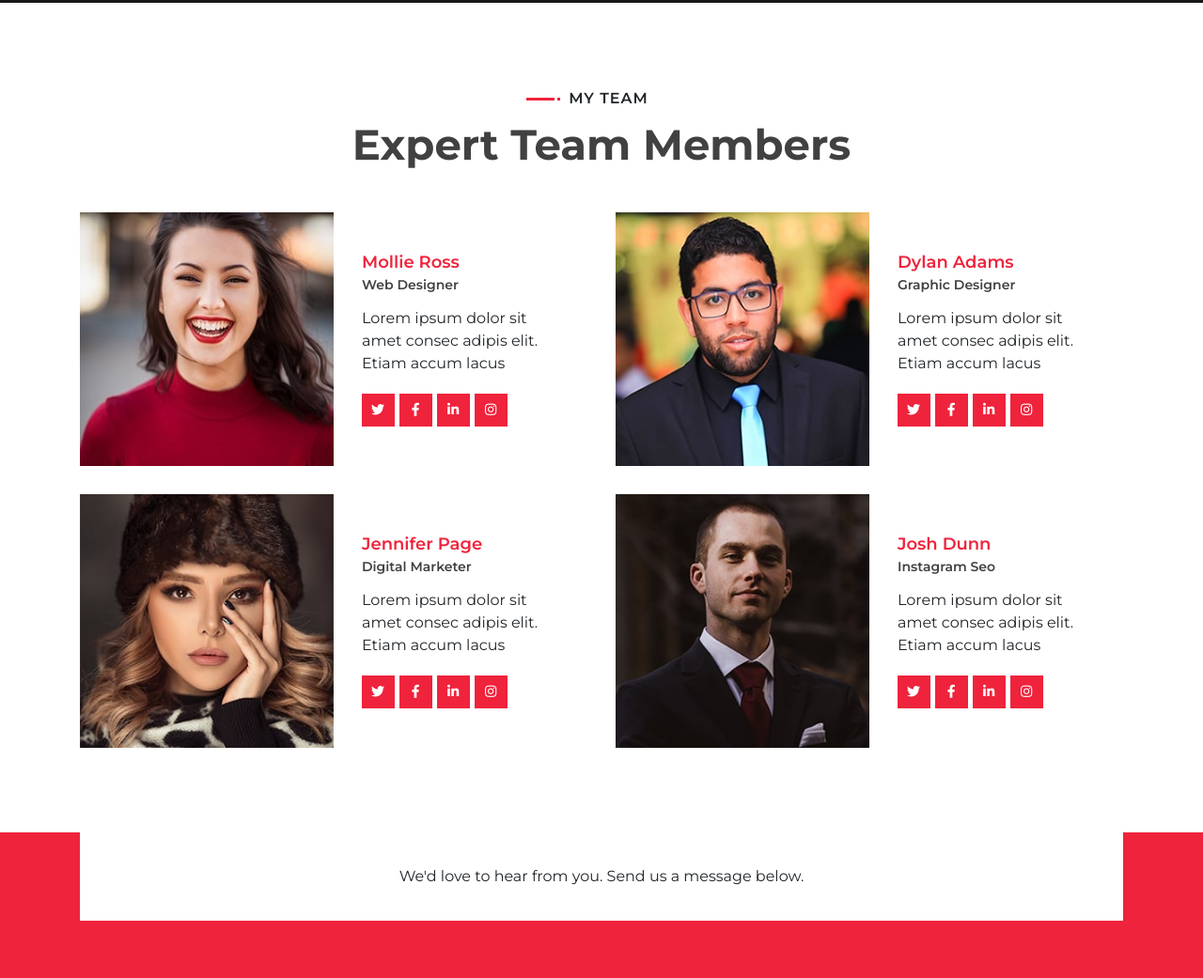
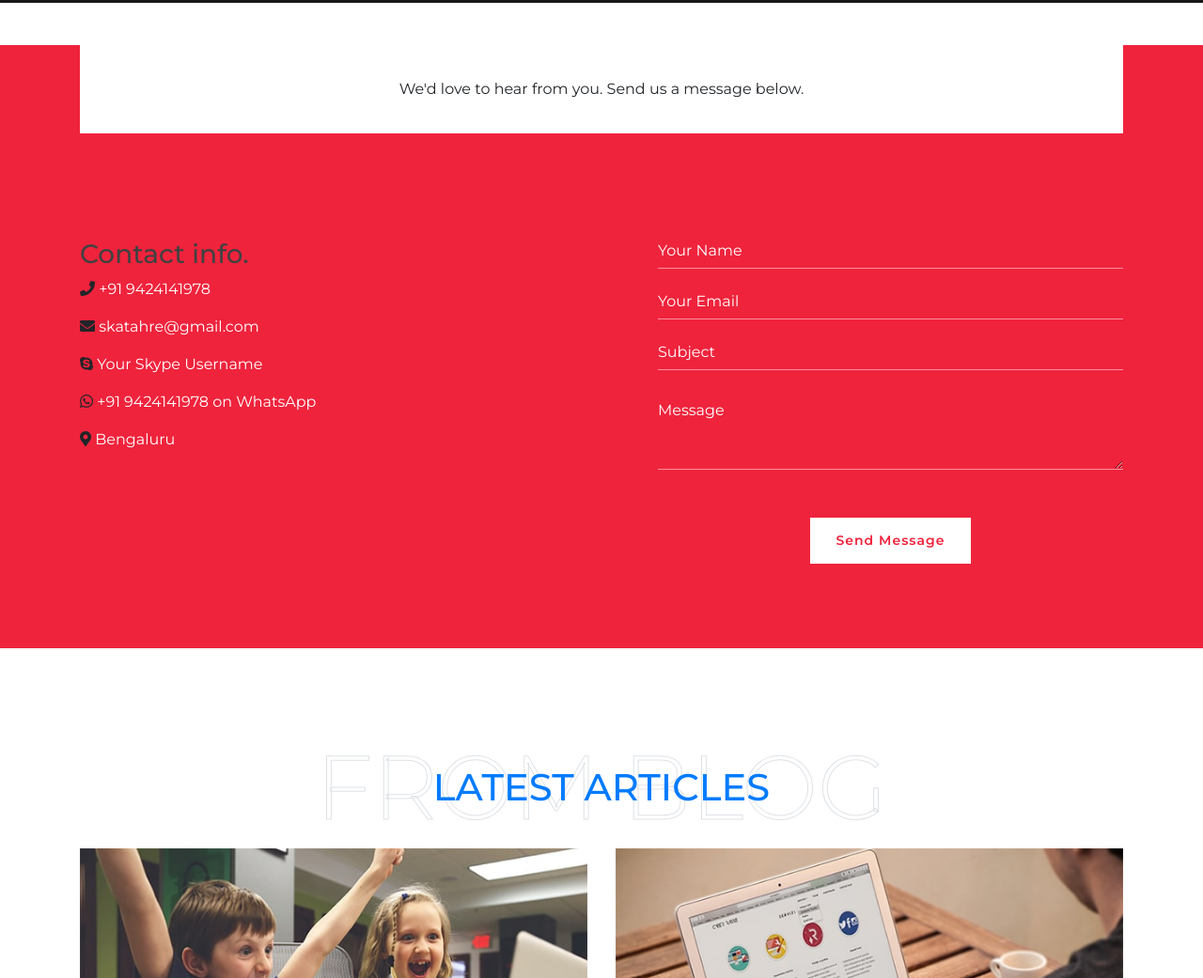
Before and after one commit to sagarkatahre/sagarkatahre.github.io, a plain HTML site: page index.html in a window 1280 px wide. Shown: the part 7700-8741 px from the top of the page at 94% size. Drawn offline with nearby package versions, Linux system fonts and the light colour scheme.

Commit message:
Update index.html

```diff
--- a/index.html
+++ b/index.html
@@ -670,122 +670,7 @@
 
 
 
-  <!-- Team Start -->
-  <div class="team" id="team">
-   <div class="container">
-    <div class="section-header text-center wow zoomIn" data-wow-delay="0.1s">
-     <p>My Team</p>
-     <h2>Expert Team Members</h2>
-    </div>
-    <div class="row">
-     <div class="col-lg-6 wow fadeInUp" data-wow-delay="0.0s">
-      <div class="team-item">
-       <div class="team-img">
-        <img src="img/team-1.jpg" alt="Image">
-       </div>
-       <div class="team-text">
-        <h2>Mollie Ross</h2>
-        <h4>Web Designer</h4>
-        <p> Lorem ipsum dolor sit amet consec adipis elit. Etiam accum lacus </p>
-        <div class="team-social">
-         <a class="btn" href="">
-          <i class="fab fa-twitter"></i>
-         </a>
-         <a class="btn" href="">
-          <i class="fab fa-facebook-f"></i>
-         </a>
-         <a class="btn" href="">
-          <i class="fab fa-linkedin-in"></i>
-         </a>
-         <a class="btn" href="">
-          <i class="fab fa-instagram"></i>
-         </a>
-        </div>
-       </div>
-      </div>
-     </div>
-     <div class="col-lg-6 wow fadeInUp" data-wow-delay="0.2s">
-      <div class="team-item">
-       <div class="team-img">
-        <img src="img/team-2.jpg" alt="Image">
-       </div>
-       <div class="team-text">
-        <h2>Dylan Adams</h2>
-        <h4>Graphic Designer</h4>
-        <p> Lorem ipsum dolor sit amet consec adipis elit. Etiam accum lacus </p>
-        <div class="team-social">
-         <a class="btn" href="">
-          <i class="fab fa-twitter"></i>
-         </a>
-         <a class="btn" href="">
-          <i class="fab fa-facebook-f"></i>
-         </a>
-         <a class="btn" href="">
-          <i class="fab fa-linkedin-in"></i>
-         </a>
-         <a class="btn" href="">
-          <i class="fab fa-instagram"></i>
-         </a>
-        </div>
-       </div>
-      </div>
-     </div>
-     <div class="col-lg-6 wow fadeInUp" data-wow-delay="0.4s">
-      <div class="team-item">
-       <div class="team-img">
-        <img src="img/team-3.jpg" alt="Image">
-       </div>
-       <div class="team-text">
-        <h2>Jennifer Page</h2>
-        <h4>Digital Marketer</h4>
-        <p> Lorem ipsum dolor sit amet consec adipis elit. Etiam accum lacus </p>
-        <div class="team-social">
-         <a class="btn" href="">
-          <i class="fab fa-twitter"></i>
-         </a>
-         <a class="btn" href="">
-          <i class="fab fa-facebook-f"></i>
-         </a>
-         <a class="btn" href="">
-          <i class="fab fa-linkedin-in"></i>
-         </a>
-         <a class="btn" href="">
-          <i class="fab fa-instagram"></i>
-         </a>
-        </div>
-       </div>
-      </div>
-     </div>
-     <div class="col-lg-6 wow fadeInUp" data-wow-delay="0.6s">
-      <div class="team-item">
-       <div class="team-img">
-        <img src="img/team-4.jpg" alt="Image">
-       </div>
-       <div class="team-text">
-        <h2>Josh Dunn</h2>
-        <h4>Instagram Seo</h4>
-        <p> Lorem ipsum dolor sit amet consec adipis elit. Etiam accum lacus </p>
-        <div class="team-social">
-         <a class="btn" href="">
-          <i class="fab fa-twitter"></i>
-         </a>
-         <a class="btn" href="">
-          <i class="fab fa-facebook-f"></i>
-         </a>
-         <a class="btn" href="">
-          <i class="fab fa-linkedin-in"></i>
-         </a>
-         <a class="btn" href="">
-          <i class="fab fa-instagram"></i>
-         </a>
-        </div>
-       </div>
-      </div>
-     </div>
-    </div>
-   </div>
-  </div>
-  <!-- Team End -->
+
   <!-- Contact Start -->
   <div class="contact wow fadeInUp" data-wow-delay="0.1s" id="contact">
    <div class="container">
```
